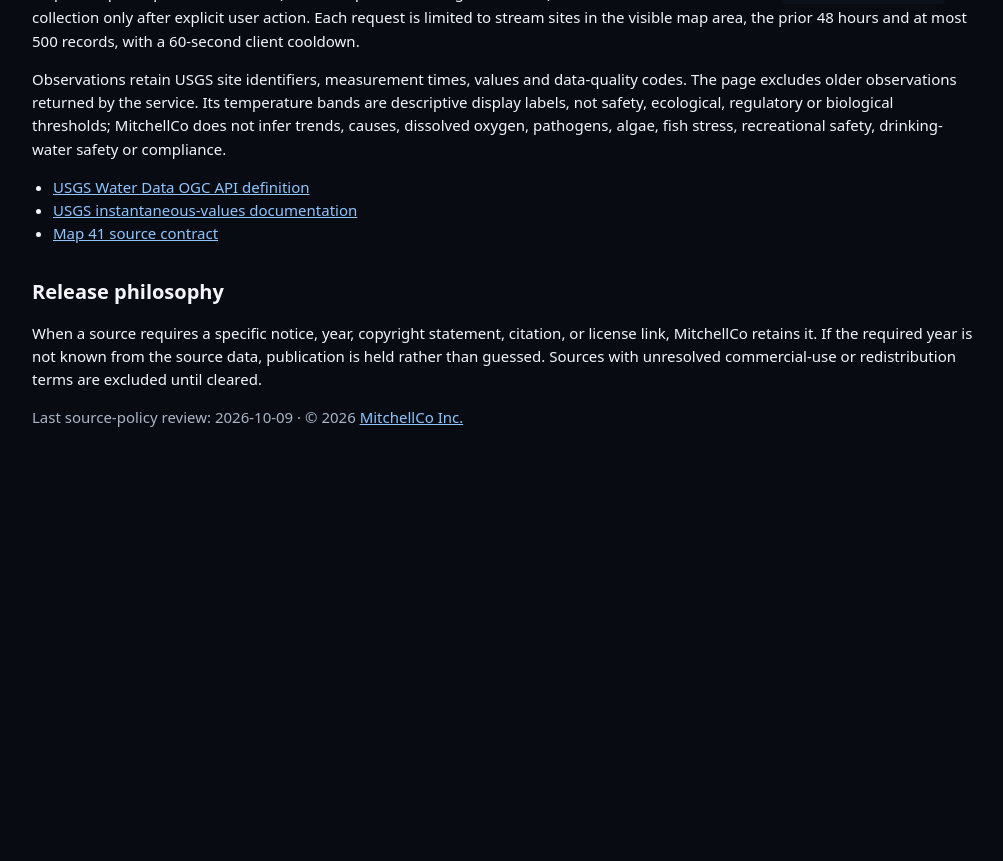
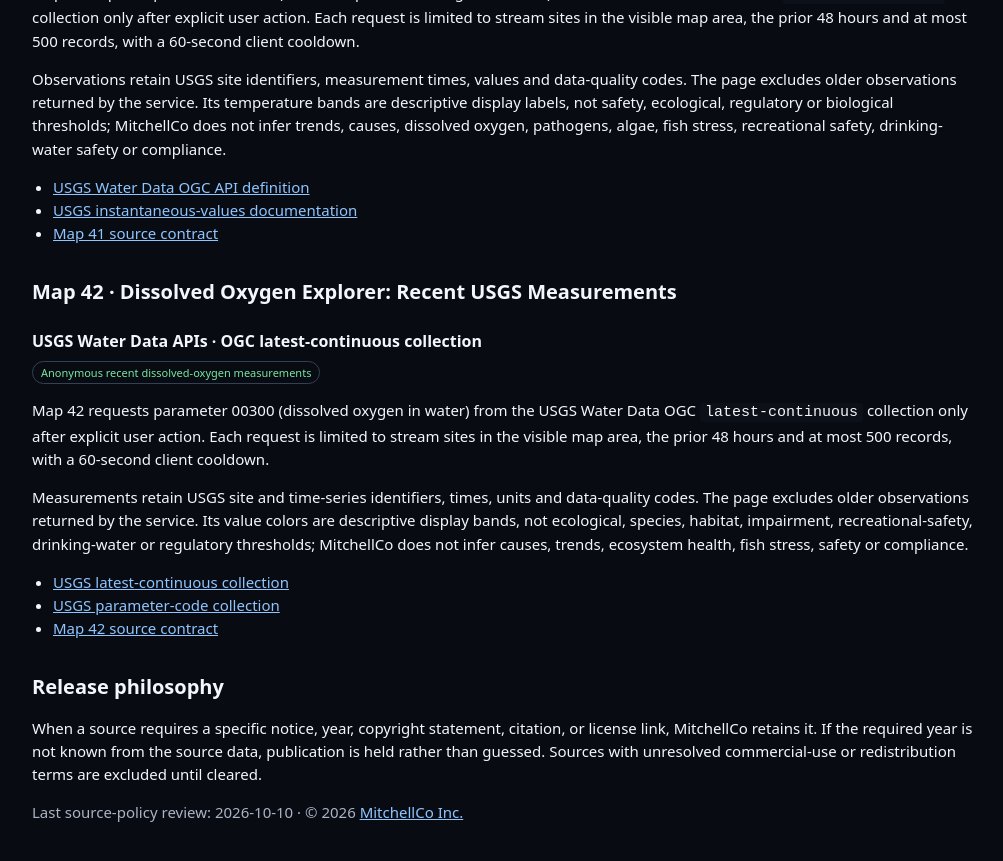
Before and after one commit to christophermitchell012/mitchellcoinc, a Jekyll site: the page maps/data-sources-licenses.html, which Jekyll copies as it is, in a window 1280 px wide and 900 px high, scrolled down 7907 px. Shown: the top 861 px of the window, without its empty margins (136-1139 px from the left). Built offline with Jekyll 4.4.1, drawn with Linux system fonts in a browser that asks for light colours; before the commit the page ends 8412 px from its top, so only the background shows below that.

Commit message:
Publish Map 42 dissolved oxygen explorer

```diff
--- a/_data/map_lastmod.json
+++ b/_data/map_lastmod.json
@@ -41,7 +41,8 @@
   "/maps/39-superfund-national-priorities-list-sites-cleanup-status.html": "2026-10-07T14:26:11Z",
   "/maps/40-global-natural-events-nasa-eonet.html": "2026-10-08T14:16:58Z",
   "/maps/41-stream-temperature-latest-usgs-measurements.html": "2026-10-09T14:25:42Z",
-  "/maps/data-sources-licenses.html": "2026-10-09T14:25:42Z",
+  "/maps/42-dissolved-oxygen-recent-usgs-measurements.html": "2026-10-10T14:39:51Z",
+  "/maps/data-sources-licenses.html": "2026-10-10T14:39:51Z",
   "/maps/earthdata-eula-policy.html": "2026-09-30T18:48:18Z",
-  "/maps/index.html": "2026-10-09T14:25:42Z"
+  "/maps/index.html": "2026-10-10T14:39:51Z"
 }
--- a/maps/data-sources-licenses.html
+++ b/maps/data-sources-licenses.html
@@ -8,7 +8,7 @@
 See LICENSE and data-sources-licenses.html.
 -->
 <html lang="en"><head>
-<meta name="last-modified" content="2026-10-09T14:25:42Z"><meta charset="utf-8"><meta name="viewport" content="width=device-width,initial-scale=1">
+<meta name="last-modified" content="2026-10-10T14:39:51Z"><meta charset="utf-8"><meta name="viewport" content="width=device-width,initial-scale=1">
 <title>Data Sources and Licenses | MitchellCo Interactive Maps</title>
 <meta name="description" content="Data provenance, citations, licenses, EULA notes and attribution for MitchellCo interactive maps.">
 <meta name="robots" content="index,follow"><link rel="icon" href="assets/icons/2219cec3095bdb7c.svg"><link rel="canonical" href="https://mitchellcoinc.com/maps/data-sources-licenses.html">
@@ -147,7 +147,13 @@
 <p>Observations retain USGS site identifiers, measurement times, values and data-quality codes. The page excludes older observations returned by the service. Its temperature bands are descriptive display labels, not safety, ecological, regulatory or biological thresholds; MitchellCo does not infer trends, causes, dissolved oxygen, pathogens, algae, fish stress, recreational safety, drinking-water safety or compliance.</p>
 <ul><li><a href="https://api.waterdata.usgs.gov/ogcapi/v1/openapi" target="_blank" rel="noopener">USGS Water Data OGC API definition</a></li><li><a href="https://api.waterdata.usgs.gov/docs/instantaneous-values/" target="_blank" rel="noopener">USGS instantaneous-values documentation</a></li><li><a href="data/map41-source-license.md">Map 41 source contract</a></li></ul>
 
+<h2 id="map42">Map 42 · Dissolved Oxygen Explorer: Recent USGS Measurements</h2>
+<h3>USGS Water Data APIs · OGC latest-continuous collection</h3><span class="tag">Anonymous recent dissolved-oxygen measurements</span>
+<p>Map 42 requests parameter 00300 (dissolved oxygen in water) from the USGS Water Data OGC <code>latest-continuous</code> collection only after explicit user action. Each request is limited to stream sites in the visible map area, the prior 48 hours and at most 500 records, with a 60-second client cooldown.</p>
+<p>Measurements retain USGS site and time-series identifiers, times, units and data-quality codes. The page excludes older observations returned by the service. Its value colors are descriptive display bands, not ecological, species, habitat, impairment, recreational-safety, drinking-water or regulatory thresholds; MitchellCo does not infer causes, trends, ecosystem health, fish stress, safety or compliance.</p>
+<ul><li><a href="https://api.waterdata.usgs.gov/ogcapi/v1/collections/latest-continuous?f=html" target="_blank" rel="noopener">USGS latest-continuous collection</a></li><li><a href="https://api.waterdata.usgs.gov/ogcapi/v1/collections/parameter-codes?f=html" target="_blank" rel="noopener">USGS parameter-code collection</a></li><li><a href="data/map42-source-license.md">Map 42 source contract</a></li></ul>
+
 <h2>Release philosophy</h2>
 <p>When a source requires a specific notice, year, copyright statement, citation, or license link, MitchellCo retains it. If the required year is not known from the source data, publication is held rather than guessed. Sources with unresolved commercial-use or redistribution terms are excluded until cleared.</p>
-<p class="muted">Last source-policy review: 2026-10-09 · © 2026 <a href="https://mitchellcoinc.com/" target="_blank" rel="noopener">MitchellCo Inc.</a></p>
+<p class="muted">Last source-policy review: 2026-10-10 · © 2026 <a href="https://mitchellcoinc.com/" target="_blank" rel="noopener">MitchellCo Inc.</a></p>
 </main></body></html>
--- a/maps/sitemap.xml
+++ b/maps/sitemap.xml
@@ -1,6 +1,6 @@
 <?xml version="1.0" encoding="UTF-8"?>
 <urlset xmlns="http://www.sitemaps.org/schemas/sitemap/0.9">
-  <url><loc>https://mitchellcoinc.com/maps/</loc><lastmod>2026-10-09T14:25:42Z</lastmod></url>
+  <url><loc>https://mitchellcoinc.com/maps/</loc><lastmod>2026-10-10T14:39:51Z</lastmod></url>
   <url><loc>https://mitchellcoinc.com/maps/00-wildfire-watch.html</loc><lastmod>2026-09-30T18:48:18Z</lastmod></url>
   <url><loc>https://mitchellcoinc.com/maps/01-flash-flood-river-flood-risk.html</loc><lastmod>2026-09-30T18:48:18Z</lastmod></url>
   <url><loc>https://mitchellcoinc.com/maps/02-extreme-heat-health-risk.html</loc><lastmod>2026-09-30T18:48:18Z</lastmod></url>
@@ -43,6 +43,7 @@
   <url><loc>https://mitchellcoinc.com/maps/39-superfund-national-priorities-list-sites-cleanup-status.html</loc><lastmod>2026-10-07T14:26:11Z</lastmod></url>
   <url><loc>https://mitchellcoinc.com/maps/40-global-natural-events-nasa-eonet.html</loc><lastmod>2026-10-08T14:16:58Z</lastmod></url>
   <url><loc>https://mitchellcoinc.com/maps/41-stream-temperature-latest-usgs-measurements.html</loc><lastmod>2026-10-09T14:25:42Z</lastmod></url>
-  <url><loc>https://mitchellcoinc.com/maps/data-sources-licenses.html</loc><lastmod>2026-10-09T14:25:42Z</lastmod></url>
+  <url><loc>https://mitchellcoinc.com/maps/42-dissolved-oxygen-recent-usgs-measurements.html</loc><lastmod>2026-10-10T14:39:51Z</lastmod></url>
+  <url><loc>https://mitchellcoinc.com/maps/data-sources-licenses.html</loc><lastmod>2026-10-10T14:39:51Z</lastmod></url>
   <url><loc>https://mitchellcoinc.com/maps/earthdata-eula-policy.html</loc><lastmod>2026-09-30T18:48:18Z</lastmod></url>
 </urlset>
```
Also changed, not shown: maps/42-dissolved-oxygen-recent-usgs-measurements.html (added, +18 -0 lines), maps/README.md (+3 -1 lines), maps/data/map42-source-license.md (added, +37 -0 lines), maps/index.html (+3 -2 lines), maps/assets/icons/dissolved-oxygen.svg (added).
